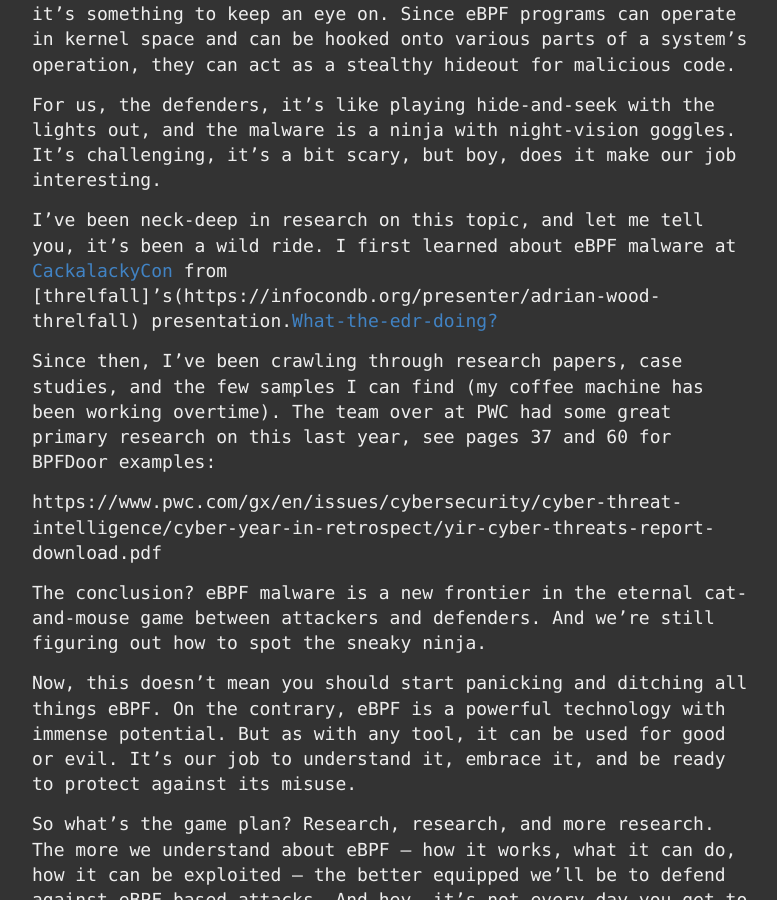
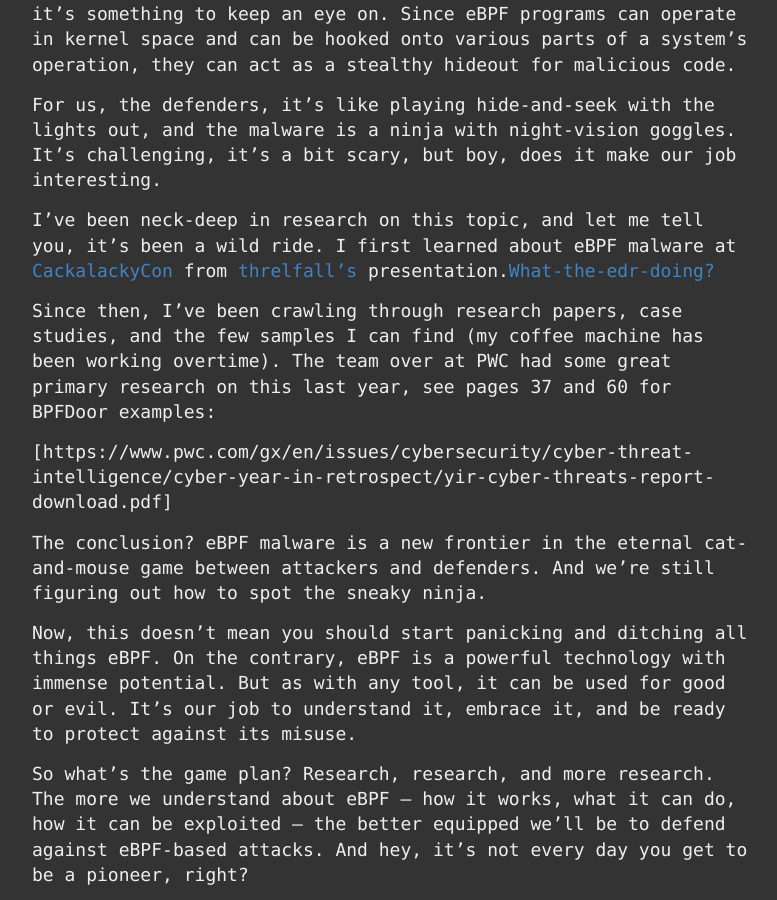
Before and after one commit to spydir/spydir.github.io, a Jekyll site: the page built from _posts/2023-05-26-Sneaky eBPF Malware Ninjas.md, in a window 1280 px wide and 900 px high, scrolled down 825 px. Shown: the whole window, without its empty margins (248-1025 px from the left). Built offline with Jekyll 4.4.1, drawn with Linux system fonts in a browser that asks for light colours.

Commit message:
updated  links in the post, sill learning.

```diff
--- a/_posts/2023-05-26-Sneaky eBPF Malware Ninjas.md
+++ b/_posts/2023-05-26-Sneaky eBPF Malware Ninjas.md
@@ -12,11 +12,11 @@ Now, onto the 'fun' part: the burgeoning eBPF malware trend. Now, we're not quit
 
 For us, the defenders, it's like playing hide-and-seek with the lights out, and the malware is a ninja with night-vision goggles. It's challenging, it's a bit scary, but boy, does it make our job interesting.
 
-I've been neck-deep in research on this topic, and let me tell you, it's been a wild ride. I first learned about eBPF malware at [CackalackyCon](https://cackalackycon.org/) from [threlfall]’s(https://infocondb.org/presenter/adrian-wood-threlfall) presentation.[What-the-edr-doing?](https://www.youtube.com/watch?v=DLDrsSb_iqI&themeRefresh=1)
+I've been neck-deep in research on this topic, and let me tell you, it's been a wild ride. I first learned about eBPF malware at [CackalackyCon](https://cackalackycon.org/) from [threlfall's](https://infocondb.org/presenter/adrian-wood-threlfall) presentation.[What-the-edr-doing?](https://www.youtube.com/watch?v=DLDrsSb_iqI&themeRefresh=1)
 
 Since then, I've been crawling through research papers, case studies, and the few samples I can find (my coffee machine has been working overtime).  The team over at PWC had some great primary research on this last year, see pages 37 and 60 for BPFDoor examples:
 
-https://www.pwc.com/gx/en/issues/cybersecurity/cyber-threat-intelligence/cyber-year-in-retrospect/yir-cyber-threats-report-download.pdf
+[https://www.pwc.com/gx/en/issues/cybersecurity/cyber-threat-intelligence/cyber-year-in-retrospect/yir-cyber-threats-report-download.pdf]
 
 The conclusion? eBPF malware is a new frontier in the eternal cat-and-mouse game between attackers and defenders. And we're still figuring out how to spot the sneaky ninja.
 
```
